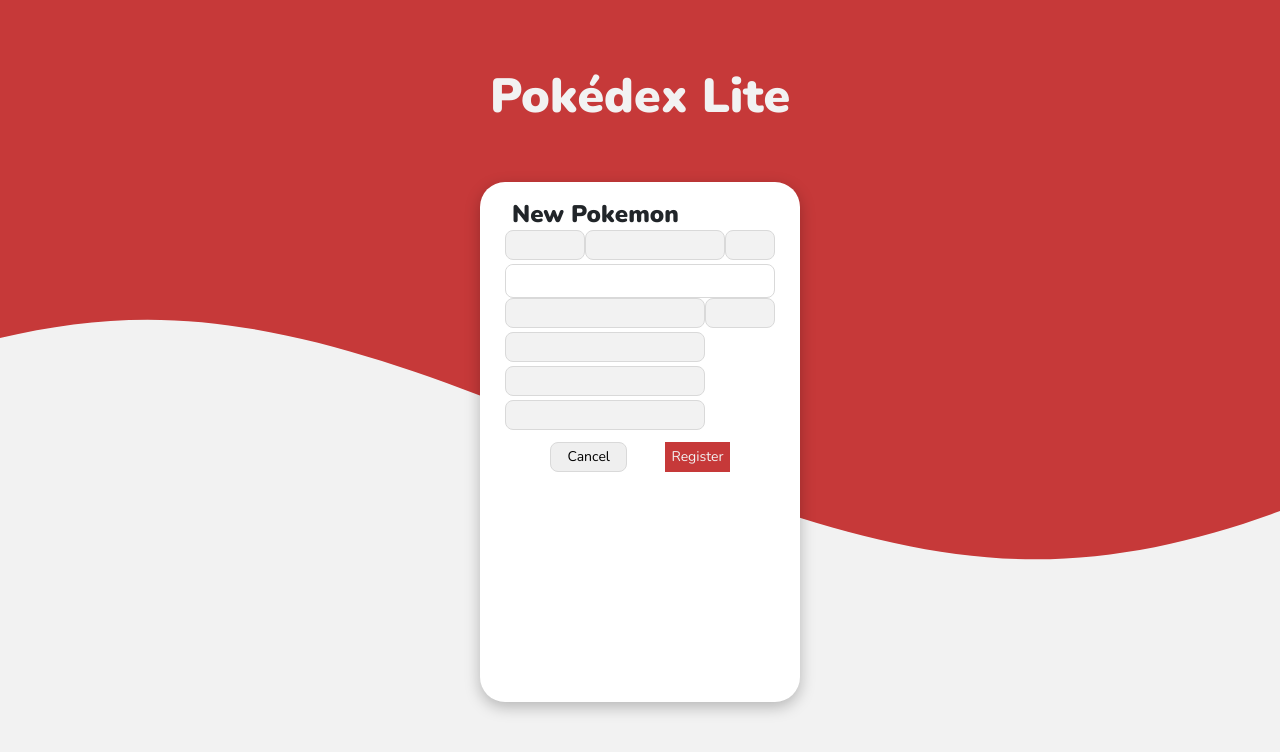
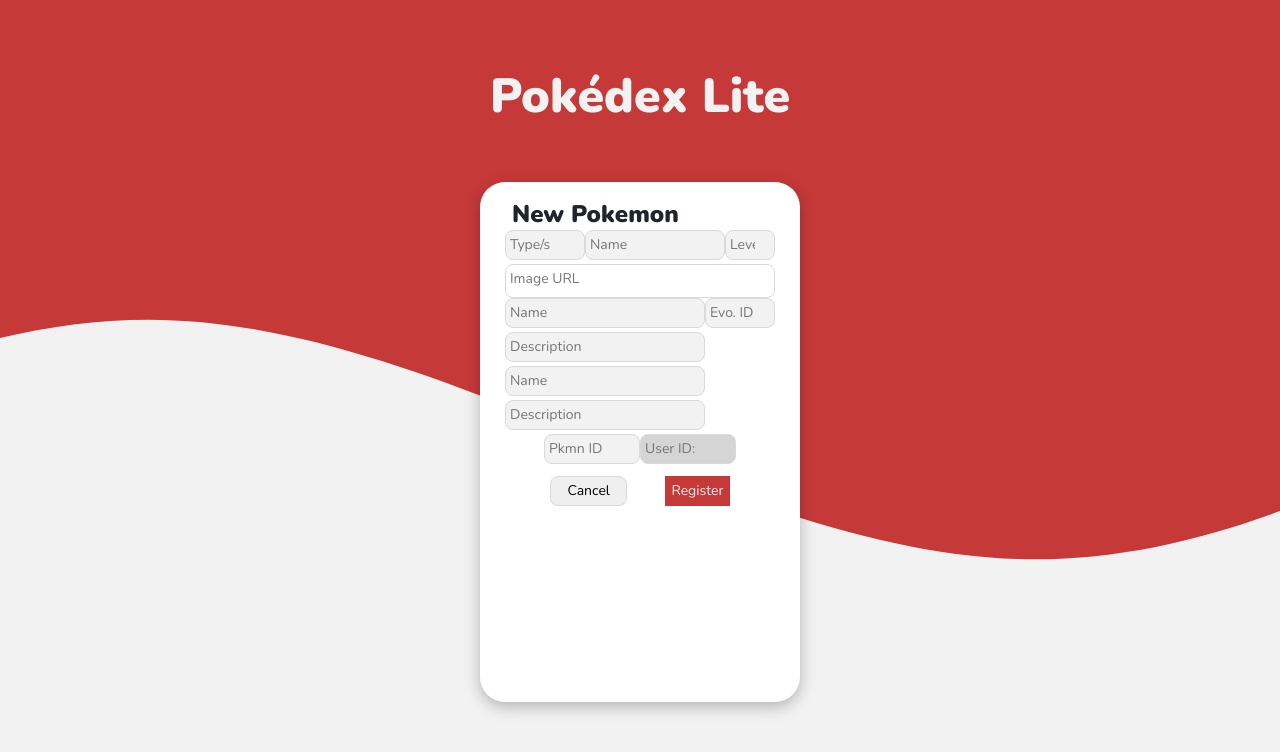
Before and after one commit to lesrz/pokedex-lite, an Angular app: page /home in a window 1280 px wide. Both pictures are taken after a click on the button "New". Shown: the top 752 px of the page. Built offline with nearby package versions, Linux system fonts and the light colour scheme; no server answers.

Commit message:
Add and display field data

```diff
--- a/src/app/pages/home/add/add.component.html
+++ b/src/app/pages/home/add/add.component.html
@@ -1,42 +1,74 @@
 <div class="add__container">
   <h1 class="add__title">New Pokemon</h1>
-  <form class="add__details" #editForm="ngForm">
+  <form class="add__details" #addForm="ngForm">
     <div class="add__top-row">
-      <input class="add__type" type="text" ngModel name="type" required />
-      <input class="add__name" type="text" ngModel name="name" required />
-      <input class="add__level" type="number" ngModel name="lvl" required />
+      <input
+        class="add__type"
+        type="text"
+        ngModel
+        name="type"
+        placeholder="Type/s"
+        required
+      />
+      <input
+        class="add__name"
+        type="text"
+        ngModel
+        name="name"
+        placeholder="Name"
+        required
+      />
+      <input
+        class="add__level"
+        type="number"
+        ngModel
+        name="lvl"
+        placeholder="Level"
+        required
+      />
     </div>
     <div class="add__image">
-      <input class="add__imgUrl" type="text" ngModel name="image" required />
+      <input
+        class="add__imgUrl"
+        type="text"
+        ngModel
+        name="image"
+        placeholder="Image URL"
+        required
+      />
     </div>
     <div class="add__bottom-row">
       <div class="add__abilities">
         <input
-          class="add__first-ability-name"
+          class="add__firstAbilityName"
           type="text"
           ngModel
-          name="first-ability-name"
+          name="firstAbilityName"
+          placeholder="Name"
           required
         />
         <input
-          class="add__first-ability-desc"
+          class="add__firstAbilityDesc"
           type="text"
           ngModel
-          name="first-ability-desc"
+          name="firstAbilityDesc"
+          placeholder="Description"
           required
         />
         <input
-          class="add__second-ability-name"
+          class="add__secondAbilityName"
           type="text"
           ngModel
-          name="second-ability-name"
+          name="secondAbilityName"
+          placeholder="Name"
           required
         />
         <input
-          class="add__second-ability-desc"
+          class="add__secondAbilityDesc"
           type="text"
           ngModel
-          name="second-ability-desc"
+          name="secondAbilityDesc"
+          placeholder="Description"
           required
         />
       </div>
@@ -46,15 +78,42 @@
           type="number"
           ngModel
           name="evolutionId"
+          placeholder="Evo. ID"
           required
         />
       </div>
+    </div>
+    <div style="display: flex">
+      <input
+        class="add__id"
+        type="number"
+        ngModel
+        name="id"
+        placeholder="Pkmn ID"
+        style="width: 6rem"
+        required
+      />
+      <input
+        class="add__userId"
+        type="text"
+        [(ngModel)]="user!.userId"
+        name="userId"
+        placeholder="User ID: {{ user?.userId }}"
+        style="width: 6rem; background-color: #d5d5d5"
+        readonly
+      />
     </div>
   </form>
   <div class="add__buttons">
     <button class="add__back-btn" type="button" (click)="return()">
       Cancel
     </button>
-    <button class="add__register-btn" type="submit">Register</button>
+    <button
+      class="add__register-btn"
+      type="submit"
+      (click)="onRegister(addForm)"
+    >
+      Register
+    </button>
   </div>
 </div>
```
